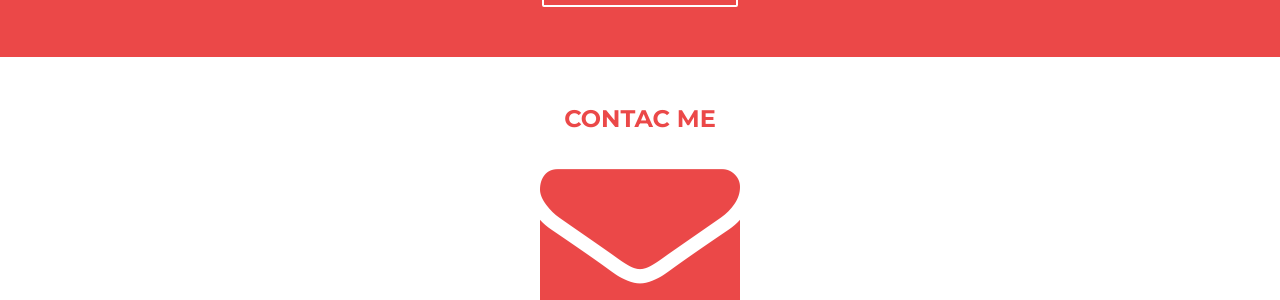
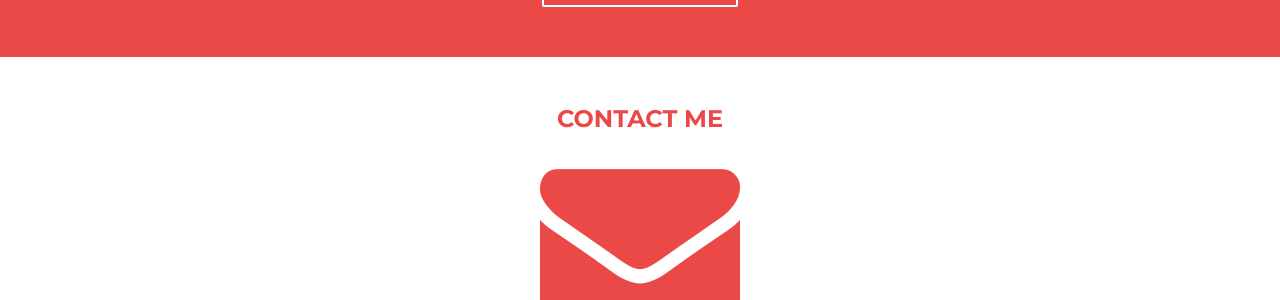
Before and after one commit to fiantinangon/fiantinangon.github.io, a Jekyll site: the page built from index.html, in a window 1280 px wide. Shown: the part 1752-2052 px from the top of the page. Built offline with Jekyll 4.4.1, drawn with Linux system fonts in a browser that asks for light colours; nearby versions of some CDN libraries.

Commit message:
change contact

```diff
--- a/index.html
+++ b/index.html
@@ -76,10 +76,10 @@
 
 <div class="grid-100 contact">
   <div class="section-title">
-    <h3>CONTAC ME</h3>
+    <h3>CONTACT ME</h3>
   </div>
   <div class="contact-content">
-    <a href=""><i class="fa fa-envelope"></i></a>
+    <a href="mailto:hello@alfian.tinangon.me?Subject=Hello"><i class="fa fa-envelope"></i></a>
     <h2>hallo[at]alfiantinangon.me</h2>
   </div>
 </div>
```
